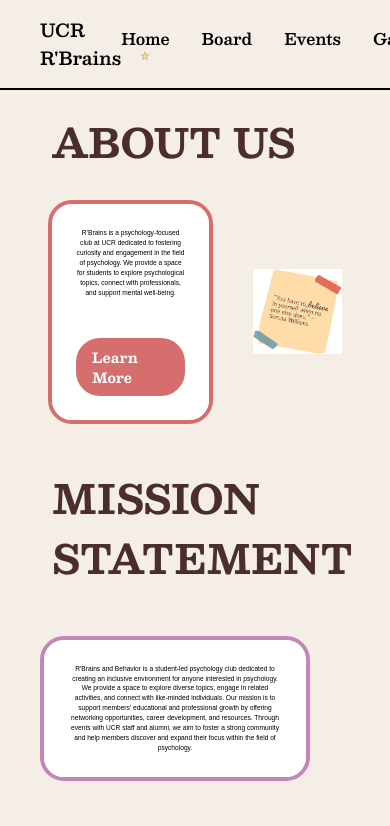
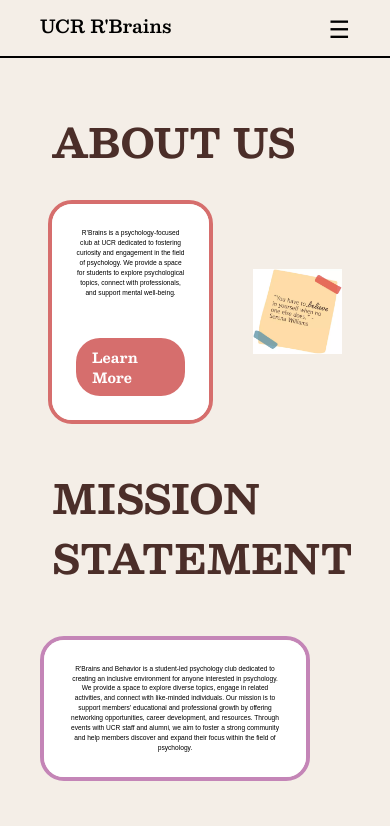
Before and after one commit to acm-ucr/rbrains-website, a Next.js app: page / in a window 390 px wide. Shown: the top 826 px of the page. Built offline with nearby package versions, Linux system fonts and the light colour scheme; a web font is replaced by a local one.

Commit message:
Added collapsing nav bar.

```diff
--- a/src/components/Navbar.tsx
+++ b/src/components/Navbar.tsx
@@ -4,9 +4,11 @@ import Link from "next/link";
 import { usePathname } from "next/navigation";
 import Image from "next/image";
 import WebMarker from "@/public/home/webpageMarker.svg";
+import { useState } from "react";
 
 const Navbar: React.FC = () => {
   const pathname = usePathname();
+  const [menuOpen, setMenuOpen] = useState(false);
 
   const all_link = [
     { name: "Home", href: "/" },
@@ -18,7 +20,11 @@ const Navbar: React.FC = () => {
   ];
 
   return (
-    <div className="font-besley bg-rbrains-background fixed top-0 left-0 z-50 flex w-full items-center justify-between border-b-2 border-black px-10 py-4">
+    <div>
+      {/* Desktop View */}
+      <div
+        className={`font-besley bg-rbrains-background fixed top-0 left-0 z-50 hidden w-full items-center justify-between border-b-2 border-black px-10 py-4 md:flex`}
+      >
         <div className="text-lg font-semibold text-black">UCR R'Brains</div>
         <div className="flex items-center space-x-8 text-base font-semibold text-black">
           {all_link.map((link) => (
@@ -45,6 +51,52 @@ const Navbar: React.FC = () => {
           </Link>
         </div>
       </div>
+
+      {/* mobile menu */}
+      <div className="md:hidden">
+        <div
+          className={`font-besley bg-rbrains-background fixed top-0 left-0 z-50 flex w-full flex-col border-b-2 border-black px-10 py-3`}
+        >
+          <div className="flex flex-row justify-between">
+            <div className="text-lg font-semibold text-black">UCR R'Brains</div>
+            <button
+              className="text-2xl text-black md:hidden"
+              onClick={() => setMenuOpen(!menuOpen)}
+            >
+              ☰
+            </button>
+          </div>
+
+          <div
+            className={`flex flex-col overflow-hidden transition-all duration-300 ease-in-out ${menuOpen ? "max-h-96 scale-100 opacity-100" : "max-h-0 scale-95 opacity-0"} w-full items-center justify-between space-y-2 text-base font-semibold text-black`}
+          >
+            {all_link.map((link) => (
+              <Link key={link.name} href={link.href}>
+                <div className="cursor-pointer">
+                  <span>{link.name}</span>
+                  <Image
+                    src={WebMarker}
+                    alt="WebMarker"
+                    width={10}
+                    height={10}
+                    className={`transition-opacity duration-200 ${
+                      pathname === link.href ? "opacity-100" : "opacity-0"
+                    }`}
+                  />
+                </div>
+              </Link>
+            ))}
+
+            <Link
+              href="\somelinkforjoin"
+              className="rounded-xl border-2 border-[#846FA8] px-4 py-1 font-semibold text-black"
+            >
+              Join
+            </Link>
+          </div>
+        </div>
+      </div>
+    </div>
   );
 };
 
```
Lines whose indentation alone changed are shown as unchanged.
